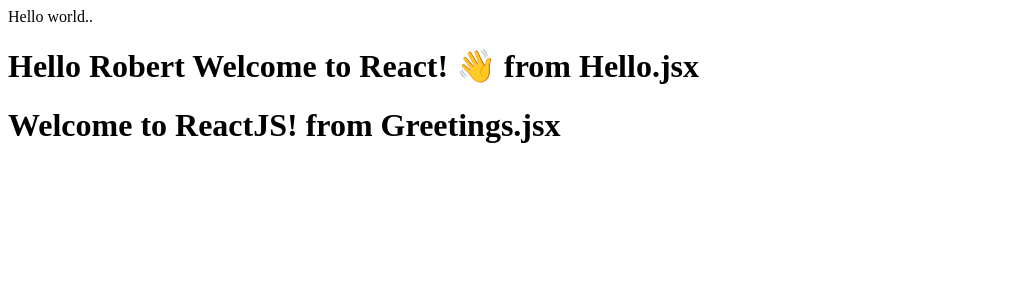
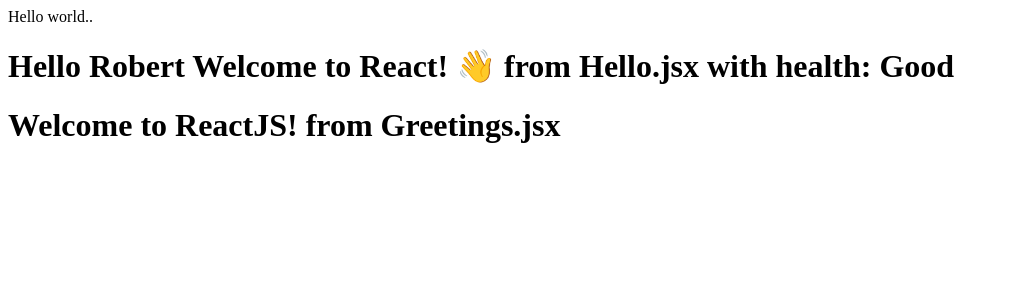
Before and after one commit to maheswar189/reactJsLearning, a React app: page / in a window 1280 px wide. Shown: the top 300 px of the page, without its empty margins (0-1009 px from the left). Built offline with nearby package versions, Linux system fonts and the light colour scheme; the HTML template or start-up script is replaced by a standard one.

Commit message:
ReactJS Tutorial 10 : Destructuring Props

```diff
--- a/src/App.jsx
+++ b/src/App.jsx
@@ -7,7 +7,12 @@
     <div>
       {" "}
       Hello world..
-      <Hello name="Robert" message="Welcome to React!" emoji="👋" />
+      <Hello
+        name="Robert"
+        message="Welcome to React!"
+        emoji="👋"
+        health="Good"
+      />
       <Greetings />
     </div>
   );
--- a/src/components/Hello.jsx
+++ b/src/components/Hello.jsx
@@ -1,7 +1,7 @@
-function Hello({ name, message, emoji }) {
+function Hello({ name, message, emoji, health }) {
   return (
     <h1>
-      Hello {name} {message} {emoji} from Hello.jsx
+      Hello {name} {message} {emoji} from Hello.jsx with health: {health}
     </h1>
   );
 }
```
